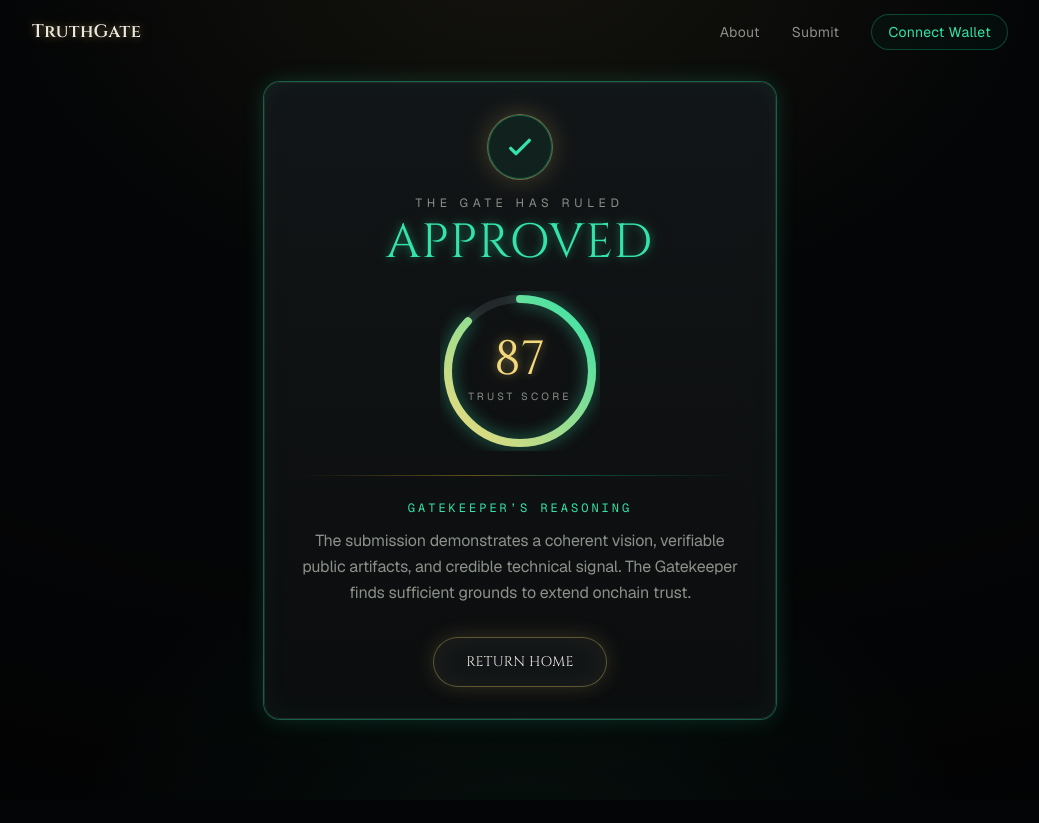
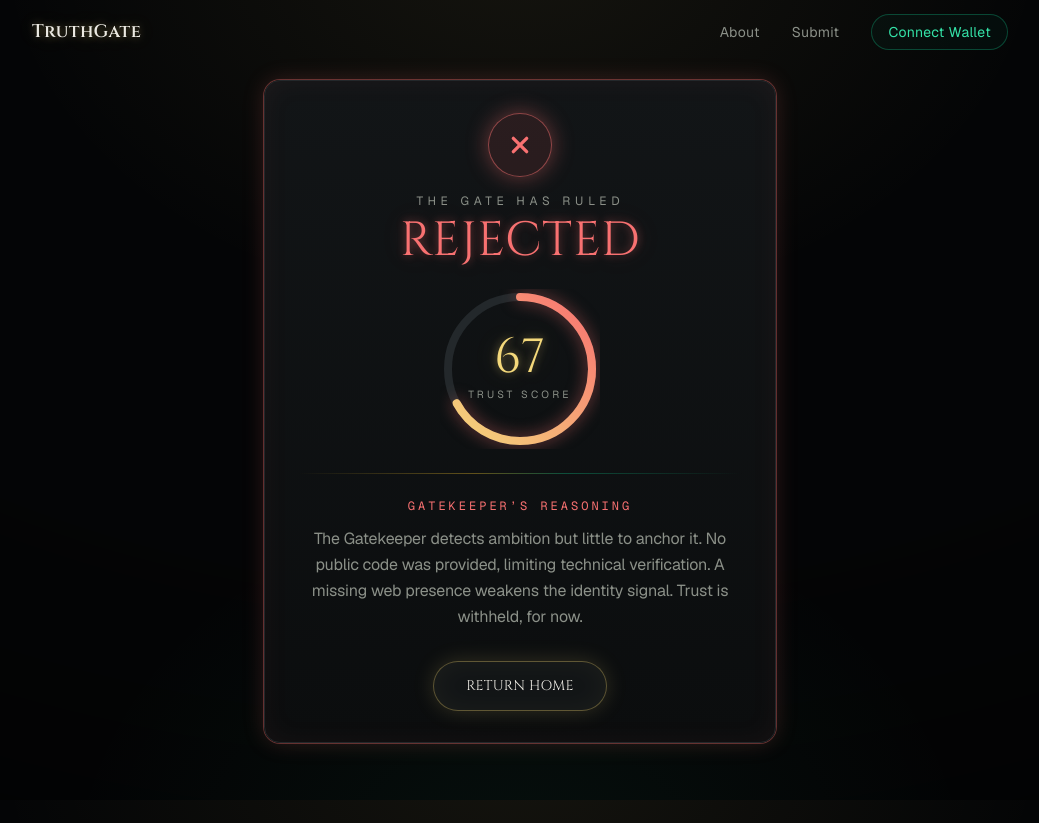
Before and after one commit to adithdotv/truth-gate, a Next.js app: page /verdict in a window 1280 px wide. Shown: the whole page, without its empty margins (120-1159 px from the left). Before the commit the page ends 800 px from the top, so only its background shows below. Built offline with nearby package versions, Linux system fonts and the light colour scheme.

Commit message:
feat(verdict): show dynamic mock evaluation with approved/rejected styling

```diff
--- a/app/verdict/page.js
+++ b/app/verdict/page.js
@@ -1,18 +1,28 @@
 import Navbar from "@/components/Navbar";
 import VerdictCard from "@/components/VerdictCard";
+import { evaluateSubmission } from "@/lib/mockEvaluation";
 
 // Verdict route — the gate's ruling.
-// TODO: fetch the real verdict (by id) from the Somnia Agent instead of
-// rendering the placeholder ruling below.
+// TODO: replace evaluateSubmission() with the real Somnia Agent result
+// (looked up by submission id) instead of evaluating on each request.
 export default async function VerdictPage({ searchParams }) {
   const params = await searchParams;
   const claim = params?.claim ?? "";
+  const github = params?.github ?? "";
+  const website = params?.website ?? "";
+
+  const verdict = evaluateSubmission({ idea: claim, github, website });
 
   return (
     <>
       <Navbar />
       <main className="flex min-h-[100svh] flex-1 flex-col items-center justify-center px-6 py-20">
-        <VerdictCard status="APPROVED" score={87} claim={claim} />
+        <VerdictCard
+          status={verdict.status}
+          score={verdict.score}
+          reasoning={verdict.reasoning}
+          claim={claim}
+        />
       </main>
     </>
   );
--- a/components/VerdictCard.js
+++ b/components/VerdictCard.js
@@ -4,13 +4,18 @@ import Link from "next/link";
 import { useEffect, useState } from "react";
 
 // Cinematic verdict reveal — the gatekeeper's ruling.
-// TODO: receive the real status/score/reasoning from the Somnia Agent.
+// Styling adapts to the decision: emerald + check for APPROVED,
+// rose-red + cross for REJECTED.
 export default function VerdictCard({
   status = "APPROVED",
   score = 87,
   reasoning = "",
   claim = "",
 }) {
+  const approved = String(status).toUpperCase() === "APPROVED";
+  // Accent as an "r g b" triplet so we can compose alpha inline.
+  const accent = approved ? "52 227 168" : "248 113 113"; // emerald / rose-red
+
   // Ring geometry
   const R = 54;
   const CIRC = 2 * Math.PI * R;
@@ -43,22 +48,34 @@ export default function VerdictCard({
 
   return (
     <div className="relative w-full max-w-lg">
-      {/* Success glow burst behind the card */}
+      {/* Glow burst behind the card — tinted by the decision */}
       <div
         aria-hidden
-        className="pointer-events-none absolute left-1/2 top-16 h-64 w-64 -translate-x-1/2 animate-pulse rounded-full bg-[radial-gradient(circle,rgba(52,227,168,0.35),transparent_70%)] blur-2xl"
+        className="pointer-events-none absolute left-1/2 top-16 h-64 w-64 -translate-x-1/2 animate-pulse rounded-full blur-2xl"
+        style={{
+          background: `radial-gradient(circle, rgb(${accent} / 0.35), transparent 70%)`,
+        }}
       />
 
-      <div className="panel glow-emerald relative flex flex-col items-center gap-6 p-6 text-center sm:p-8">
+      <div
+        className="panel relative flex flex-col items-center gap-6 p-6 text-center sm:p-8"
+        style={{
+          boxShadow: `0 0 0 1px rgb(${accent} / 0.34), 0 0 22px rgb(${accent} / 0.18), inset 0 0 28px rgb(${accent} / 0.05)`,
+        }}
+      >
         {/* ── Status seal ─────────────────────────────────────── */}
         <div className="animate-seal-in flex flex-col items-center gap-4">
-          <div className="pulse-glow flex h-16 w-16 items-center justify-center rounded-full border border-emerald/50 bg-emerald/10">
-            <svg
-              viewBox="0 0 24 24"
-              fill="none"
-              className="h-8 w-8 text-emerald-bright"
-              aria-hidden
+          <div
+            className="flex h-16 w-16 items-center justify-center rounded-full"
+            style={{
+              border: `1px solid rgb(${accent} / 0.5)`,
+              backgroundColor: `rgb(${accent} / 0.1)`,
+              boxShadow: `0 0 22px rgb(${accent} / 0.4)`,
+              color: `rgb(${accent})`,
+            }}
           >
+            <svg viewBox="0 0 24 24" fill="none" className="h-8 w-8" aria-hidden>
+              {approved ? (
                 <path
                   d="M5 13l4 4L19 7"
                   stroke="currentColor"
@@ -66,14 +83,29 @@ export default function VerdictCard({
                   strokeLinecap="round"
                   strokeLinejoin="round"
                 />
+              ) : (
+                <path
+                  d="M7 7l10 10M17 7L7 17"
+                  stroke="currentColor"
+                  strokeWidth="2.5"
+                  strokeLinecap="round"
+                  strokeLinejoin="round"
+                />
+              )}
             </svg>
           </div>
           <div className="flex flex-col gap-2">
             <span className="text-xs uppercase tracking-[0.4em] text-muted">
               The gate has ruled
             </span>
-            <span className="font-display text-4xl tracking-[0.25em] text-glow-emerald sm:text-5xl">
-              {status.toUpperCase()}
+            <span
+              className="font-display text-4xl tracking-[0.25em] sm:text-5xl"
+              style={{
+                color: `rgb(${accent})`,
+                textShadow: `0 0 8px rgb(${accent} / 0.45), 0 0 24px rgb(${accent} / 0.22)`,
+              }}
+            >
+              {String(status).toUpperCase()}
             </span>
           </div>
         </div>
@@ -87,7 +119,7 @@ export default function VerdictCard({
             <defs>
               <linearGradient id="trust-grad" x1="0" y1="0" x2="1" y2="1">
                 <stop offset="0%" stopColor="var(--gold-bright)" />
-                <stop offset="100%" stopColor="var(--emerald-bright)" />
+                <stop offset="100%" stopColor={`rgb(${accent})`} />
               </linearGradient>
             </defs>
             {/* Track */}
@@ -112,7 +144,7 @@ export default function VerdictCard({
               strokeDashoffset={offset}
               style={{
                 transition: "stroke-dashoffset 1.4s cubic-bezier(0.22,1,0.36,1)",
-                filter: "drop-shadow(0 0 6px rgba(52,227,168,0.5))",
+                filter: `drop-shadow(0 0 6px rgb(${accent} / 0.5))`,
               }}
             />
           </svg>
@@ -133,12 +165,15 @@ export default function VerdictCard({
           className="animate-fade-in-up flex flex-col gap-3"
           style={{ animationDelay: "0.55s" }}
         >
-          <span className="font-mono text-xs uppercase tracking-[0.25em] text-emerald-bright">
+          <span
+            className="font-mono text-xs uppercase tracking-[0.25em]"
+            style={{ color: `rgb(${accent})` }}
+          >
             Gatekeeper&rsquo;s reasoning
           </span>
           <p className="leading-relaxed text-muted">
             {reasoning ||
-              "The submission demonstrates a coherent vision, verifiable public artifacts, and credible technical signal. The Gatekeeper finds sufficient grounds to extend onchain trust."}
+              "The Gatekeeper returned no reasoning for this submission."}
           </p>
           {claim && (
             <p className="mt-2 text-sm italic text-muted/70">
```
Lines whose indentation alone changed are shown as unchanged.
